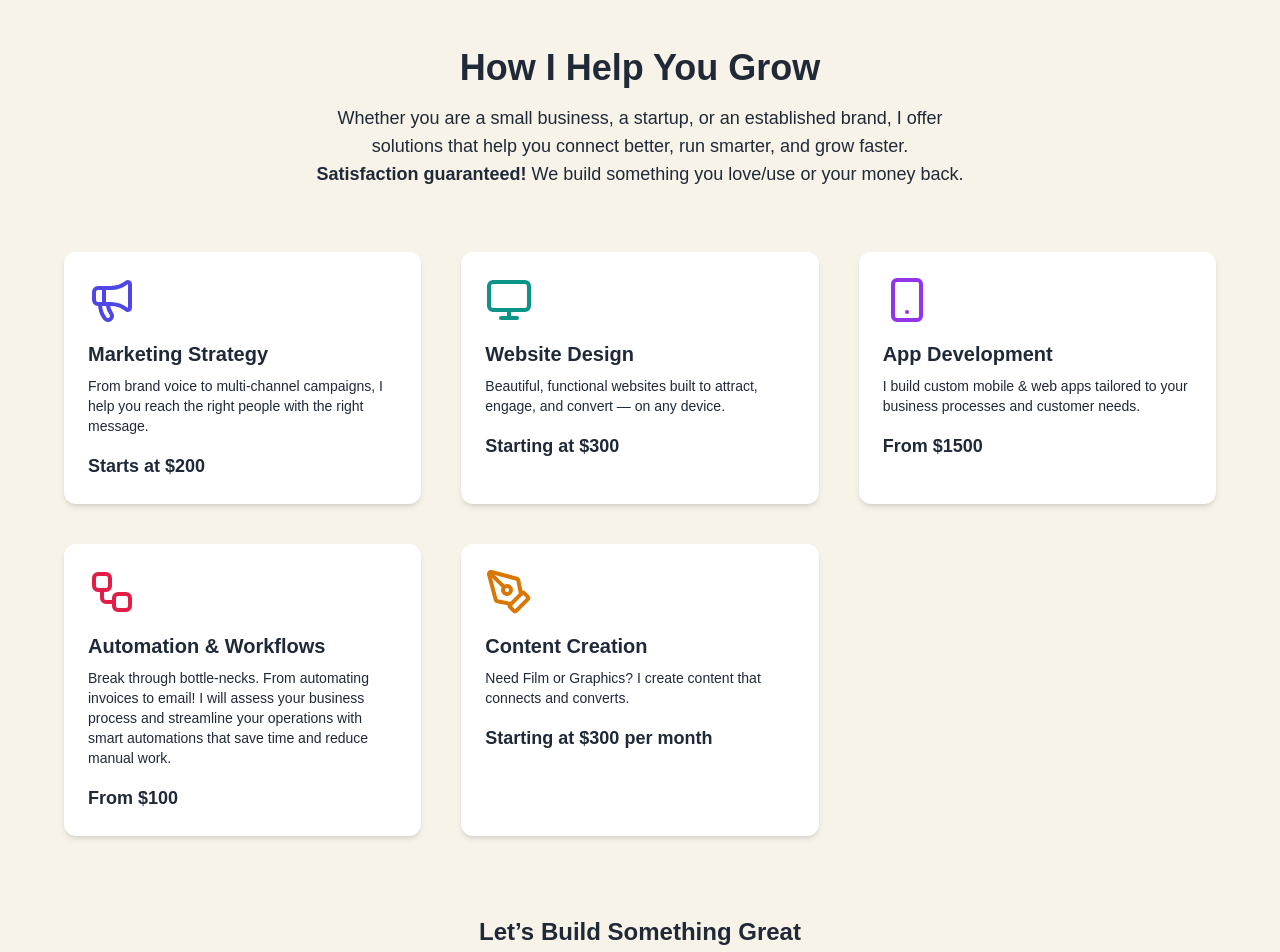
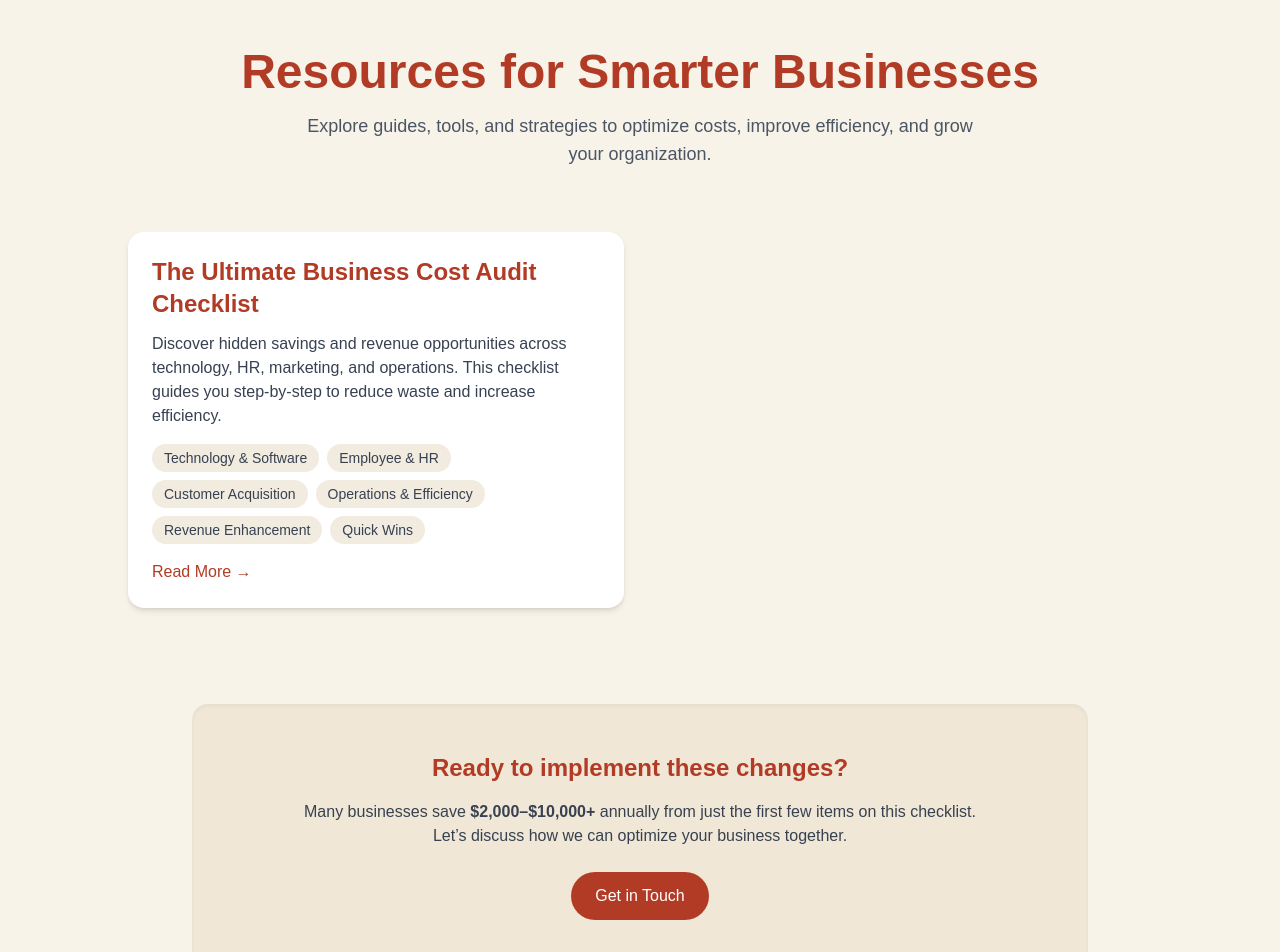
Before and after one commit to Dayton-His-Glory-Alone/daytonr-personalsite, a Next.js app: page /resources in a window 1280 px wide. Shown: the top 952 px of the page. Built offline with nearby package versions, Linux system fonts and the light colour scheme.

Commit message:
Update page.tsx

```diff
--- a/app/resources/page.tsx
+++ b/app/resources/page.tsx
@@ -1,83 +1,108 @@
+"use client";
+
 import Link from "next/link";
-import { Megaphone, Monitor, Smartphone, Workflow, PenTool } from "lucide-react";
+import { motion } from "framer-motion";
 
-export default function ServicesPage() {
-  const services = [
+export default function ResourcesPage() {
+  const articles = [
     {
-      title: "Marketing Strategy",
-      icon: <Megaphone className="w-12 h-12 text-indigo-600 mb-4" />,
-      desc: "From brand voice to multi-channel campaigns, I help you reach the right people with the right message.",
-      price: "Starts at $200",
+      title: "The Ultimate Business Cost Audit Checklist",
+      summary:
+        "Discover hidden savings and revenue opportunities across technology, HR, marketing, and operations. This checklist guides you step-by-step to reduce waste and increase efficiency.",
+      slug: "business-cost-audit-checklist",
+      categories: [
+        "Technology & Software",
+        "Employee & HR",
+        "Customer Acquisition",
+        "Operations & Efficiency",
+        "Revenue Enhancement",
+        "Quick Wins",
+      ],
     },
-    {
-      title: "Website Design",
-      icon: <Monitor className="w-12 h-12 text-teal-600 mb-4" />,
-      desc: "Beautiful, functional websites built to attract, engage, and convert — on any device.",
-      price: "Starting at $300",
-    },
-    {
-      title: "App Development",
-      icon: <Smartphone className="w-12 h-12 text-purple-600 mb-4" />,
-      desc: "I build custom mobile & web apps tailored to your business processes and customer needs.",
-      price: "From $1500",
-    },
-    {
-      title: "Automation & Workflows",
-      icon: <Workflow className="w-12 h-12 text-rose-600 mb-4" />,
-      desc: "Break through bottle-necks. From automating invoices to email! I will assess your business process and streamline your operations with smart automations that save time and reduce manual work.",
-      price: "From $100",
-    },
-    {
-      title: "Content Creation",
-      icon: <PenTool className="w-12 h-12 text-amber-600 mb-4" />,
-      desc: "Need Film or Graphics? I create content that connects and converts.",
-      price: "Starting at $300 per month",
-    },
+    // Add more articles below as your library grows
   ];
 
   return (
     <div className="min-h-screen bg-[#f7f3e9] text-gray-800 px-6 py-12">
+      {/* Header / Hero Section */}
       <header className="text-center mb-16">
-        <h1 className="text-4xl font-bold mb-4">How I Help You Grow</h1>
-        <p className="text-lg max-w-2xl mx-auto">
-          Whether you are a small business, a startup, or an established brand, I
-          offer solutions that help you connect better, run smarter, and grow
-          faster.
-        </p>
-
-        <p className="text-lg max-w-2xl mx-auto">
-          <b>Satisfaction guaranteed!</b> We build something you love/use or your
-          money back.
-        </p>
+        <motion.h1
+          initial={{ opacity: 0, y: 20 }}
+          animate={{ opacity: 1, y: 0 }}
+          transition={{ duration: 0.6 }}
+          className="text-4xl md:text-5xl font-bold mb-4 text-[#b23b25]"
+        >
+          Resources for Smarter Businesses
+        </motion.h1>
+        <motion.p
+          initial={{ opacity: 0 }}
+          animate={{ opacity: 1 }}
+          transition={{ delay: 0.3 }}
+          className="text-lg text-gray-600 max-w-2xl mx-auto"
+        >
+          Explore guides, tools, and strategies to optimize costs, improve
+          efficiency, and grow your organization.
+        </motion.p>
       </header>
 
-      <section className="grid grid-cols-1 sm:grid-cols-2 lg:grid-cols-3 gap-10 max-w-6xl mx-auto mb-20">
-        {services.map((service) => (
-          <div
-            key={service.title}
-            className="bg-white rounded-xl p-6 shadow-md hover:shadow-xl transition"
+      {/* Articles Grid */}
+      <section className="max-w-5xl mx-auto grid gap-8 md:grid-cols-2">
+        {articles.map((article, i) => (
+          <motion.div
+            key={i}
+            initial={{ opacity: 0, y: 40 }}
+            animate={{ opacity: 1, y: 0 }}
+            transition={{ delay: 0.2 * i }}
+            className="bg-white rounded-2xl shadow-md hover:shadow-xl transition-shadow duration-300 p-6 flex flex-col justify-between"
           >
-            {service.icon}
-            <h3 className="text-xl font-semibold mb-2">{service.title}</h3>
-            <p className="text-sm">{service.desc}</p>
-            <p className="mt-4 font-semibold text-lg">{service.price}</p>
-          </div>
+            <div>
+              <h2 className="text-2xl font-semibold mb-3 text-[#b23b25]">
+                {article.title}
+              </h2>
+              <p className="text-gray-700 mb-4">{article.summary}</p>
+              <div className="flex flex-wrap gap-2 mb-4">
+                {article.categories.map((cat, j) => (
+                  <span
+                    key={j}
+                    className="bg-[#f1ebe0] text-sm px-3 py-1 rounded-full text-gray-700"
+                  >
+                    {cat}
+                  </span>
+                ))}
+              </div>
+            </div>
+            <Link
+              href={`/resources/${article.slug}`}
+              className="text-[#b23b25] hover:text-[#7e291a] font-medium mt-auto transition-colors"
+            >
+              Read More →
+            </Link>
+          </motion.div>
         ))}
       </section>
 
-      <section className="text-center">
-        <h2 className="text-2xl font-bold mb-4">Let’s Build Something Great</h2>
-        <p className="mb-6">
-          Reach out today and lets talk about how I can help your business
-          thrive.
+      {/* CTA Section */}
+      <motion.section
+        initial={{ opacity: 0 }}
+        animate={{ opacity: 1 }}
+        transition={{ delay: 0.6 }}
+        className="text-center mt-24 bg-[#f0e7d6] py-12 rounded-2xl max-w-4xl mx-auto shadow-inner"
+      >
+        <h2 className="text-2xl font-semibold text-[#b23b25] mb-4">
+          Ready to implement these changes?
+        </h2>
+        <p className="text-gray-700 mb-6 max-w-2xl mx-auto">
+          Many businesses save <strong>$2,000–$10,000+</strong> annually from
+          just the first few items on this checklist. Let’s discuss how we can
+          optimize your business together.
         </p>
         <Link
-          href="mailto:dayton@letsoutstand.com"
-          className="inline-block bg-black text-white px-6 py-3 rounded-lg hover:bg-gray-800 transition"
+          href="/contact"
+          className="inline-block bg-[#b23b25] text-white px-6 py-3 rounded-full font-medium hover:bg-[#7e291a] transition-colors"
         >
-          Contact Me
+          Get in Touch
         </Link>
-      </section>
+      </motion.section>
     </div>
   );
 }
```
